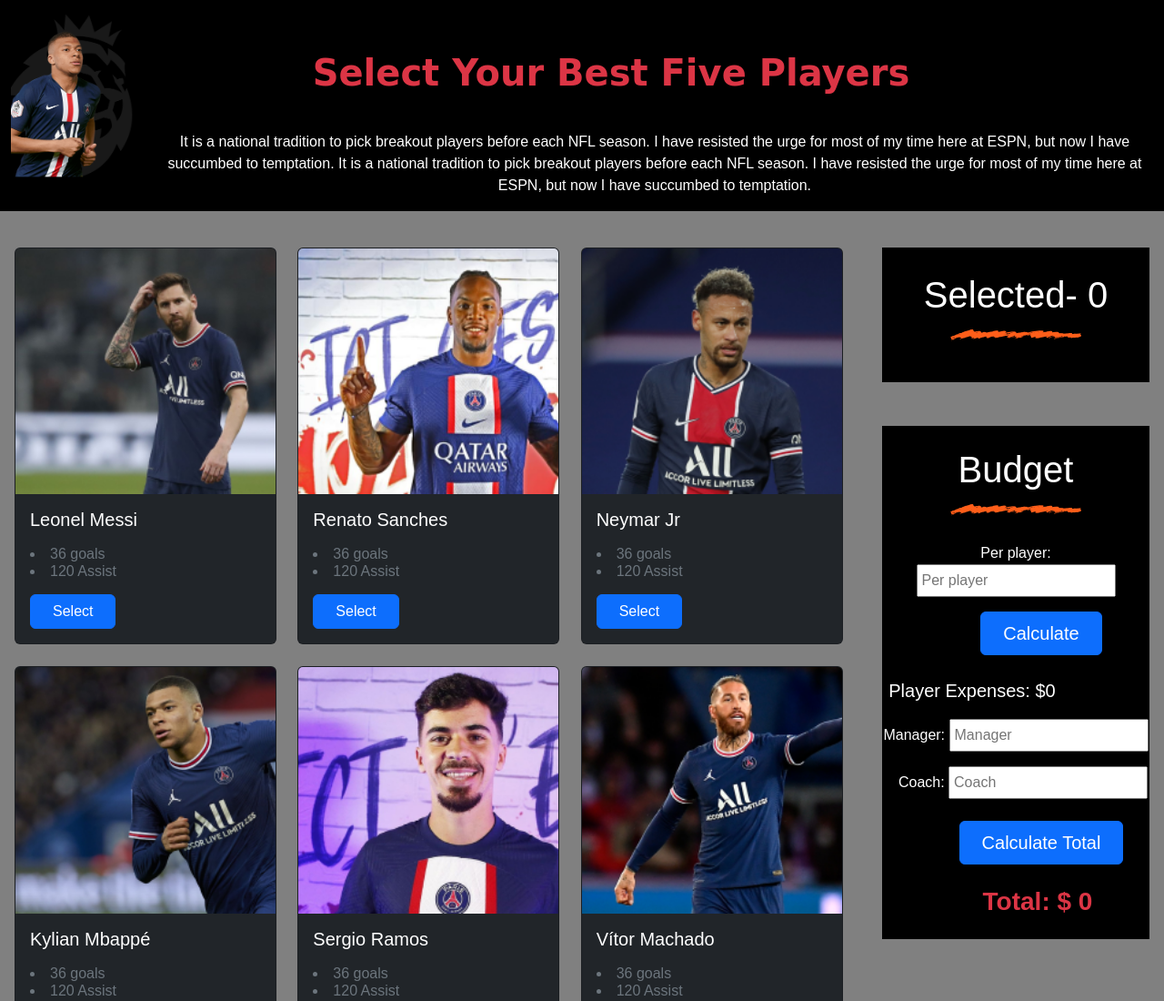
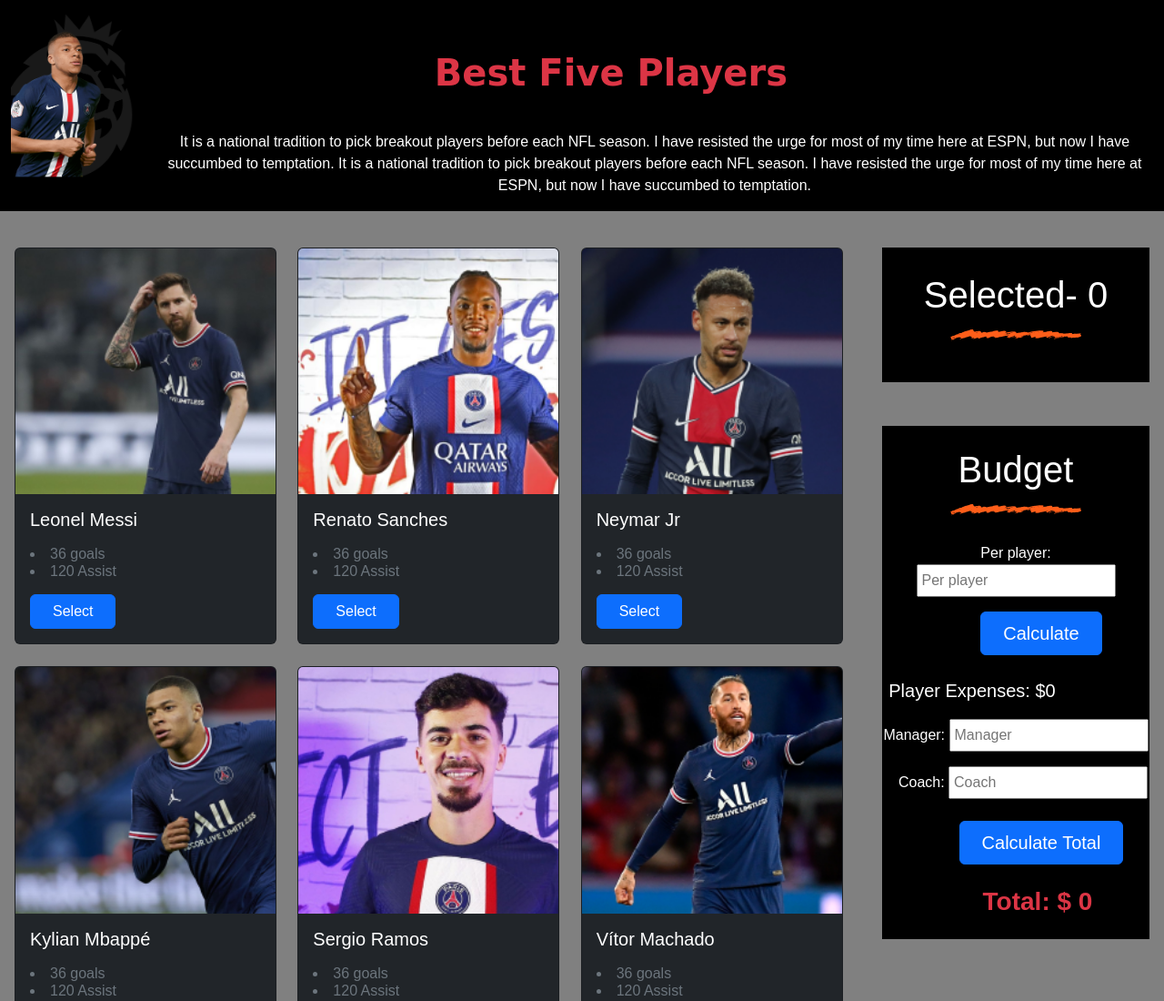
Before and after one commit to nafisamou/Best-Five-Players, a plain HTML site: page index.html in a window 1280 px wide. Shown: the top 1100 px of the page at 91% size. Drawn offline with nearby package versions, Linux system fonts and the light colour scheme.

Commit message:
heading name changed

```diff
--- a/index.html
+++ b/index.html
@@ -21,7 +21,7 @@
         <section class="container-fluid mx-lg-auto ">
             <div class="d-flex">
                 <div class=""><img src="./img/Group 12.png" class="img-fluid" alt="..."></div>
-            <div class="text-center mx-lg-auto"><h1 class="  mt-lg-5 pt-lg-2 me-lg-5 pe-lg-5  fw-bold text-danger text-opacity-10 fs-1">Select Your Best Five Players</h1>
+            <div class="text-center mx-lg-auto"><h1 class="  mt-lg-5 pt-lg-2 me-lg-5 pe-lg-5  fw-bold text-danger text-opacity-10 fs-1"> Best Five Players</h1>
               <div class="ps-5"><img class="img-fluid" src="./img/Line Marker.png" alt=""></div>
                 <p class="text-white text-center mt-8 pt-lg-2 mx-auto px-8 mx-5">It is a national tradition to pick breakout players before each NFL season. I have resisted the urge for most of my time here at ESPN, but now I have succumbed to temptation. It is a national tradition to pick breakout players before each NFL season. I have resisted the urge for most of my time here at ESPN, but now I have succumbed to temptation.</p>
             </div>
```
